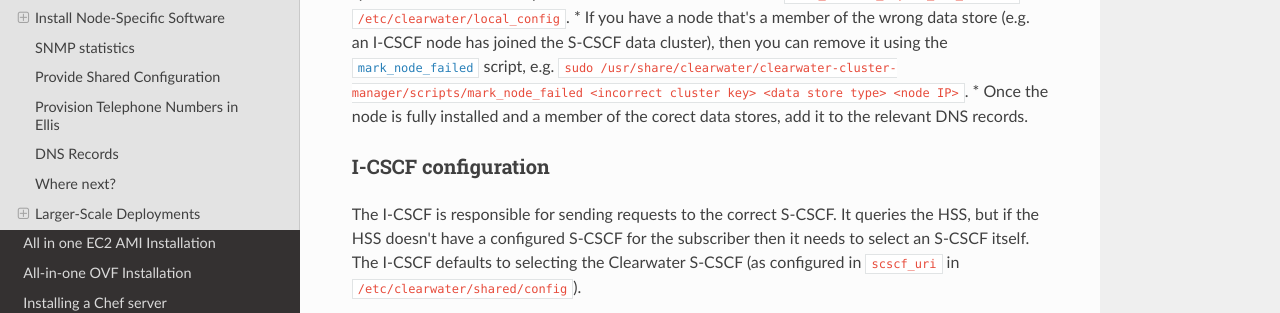
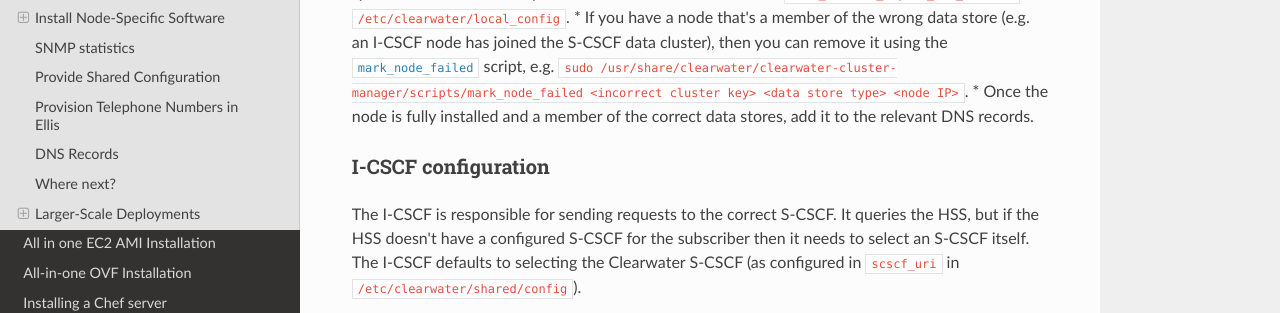
Before and after one commit to Metaswitch/clearwater-readthedocs, an MkDocs documentation site: the page built from docs/Manual_Install.md, in a window 1280 px wide and 900 px high, scrolled down 7133 px. Shown: the part 176-489 px from the top of the window. Built offline with MkDocs 1.6.1, drawn with Linux system fonts in a browser that asks for light colours; nearby versions of some CDN libraries; old or Windows-style settings are respelled for this version of MkDocs.

Commit message:
Fix typo

```diff
--- a/docs/Manual_Install.md
+++ b/docs/Manual_Install.md
@@ -251,7 +251,7 @@ To install a standalone IMS component/application server, you need to:
 * To join a data store cluster, add `etcd_cluster_key=<node type>` to `/etc/clearwater/local_config` on each joining node.
 * For sproutlets that don't take part in the clustered data stores set `etcd_cluster_key=DO_NOT_CLUSTER` in `/etc/clearwater/local_config`.
 * If you have a node that's a member of the wrong data store (e.g. an I-CSCF node has joined the S-CSCF data cluster), then you can remove it using the [`mark_node_failed`](http://clearwater.readthedocs.io/en/latest/Handling_Failed_Nodes.html#removing-a-node-from-a-data-store) script, e.g. `sudo /usr/share/clearwater/clearwater-cluster-manager/scripts/mark_node_failed <incorrect cluster key> <data store type> <node IP>`.
-* Once the node is fully installed and a member of the corect data stores, add it to the relevant DNS records.
+* Once the node is fully installed and a member of the correct data stores, add it to the relevant DNS records.
 
 ### I-CSCF configuration
 
```
